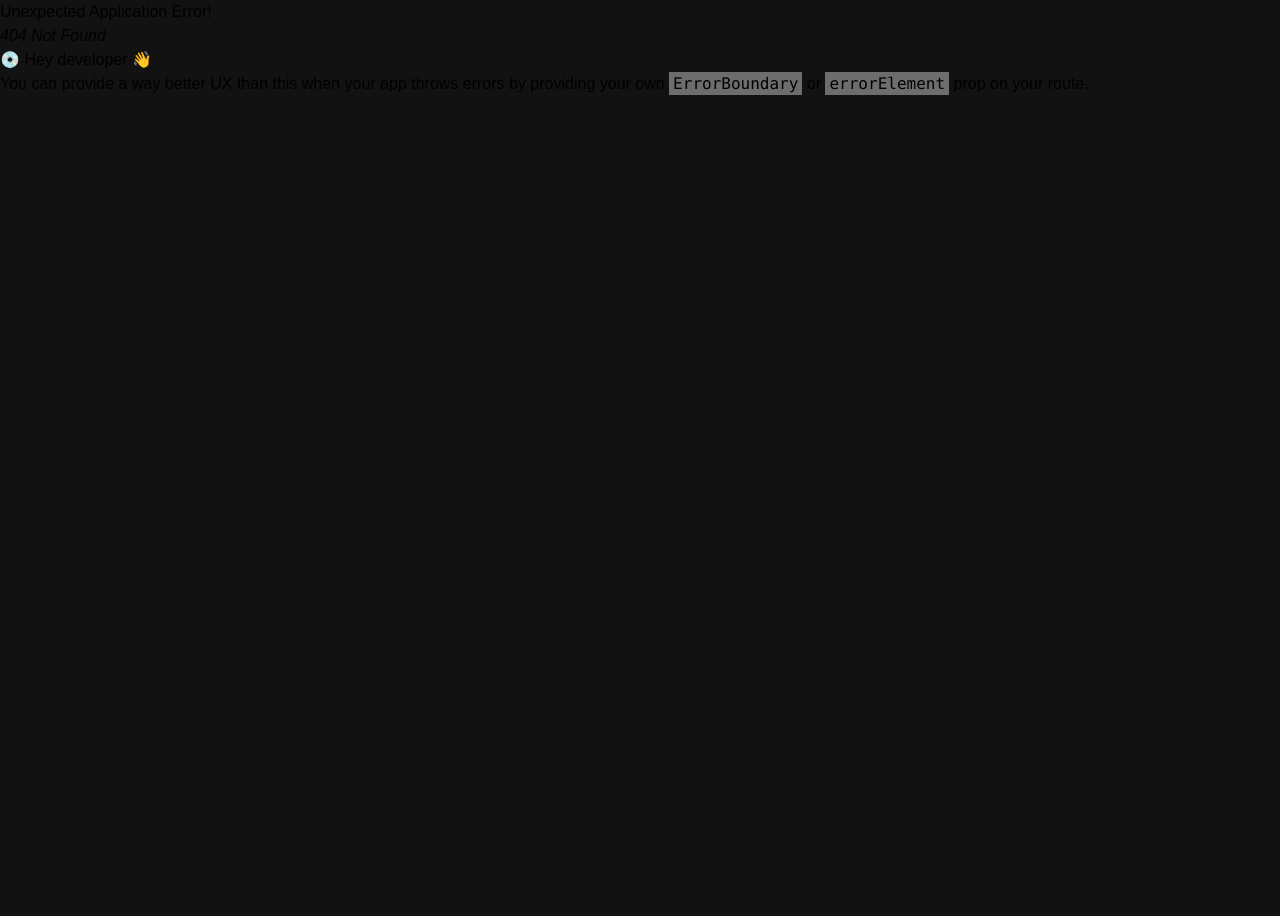
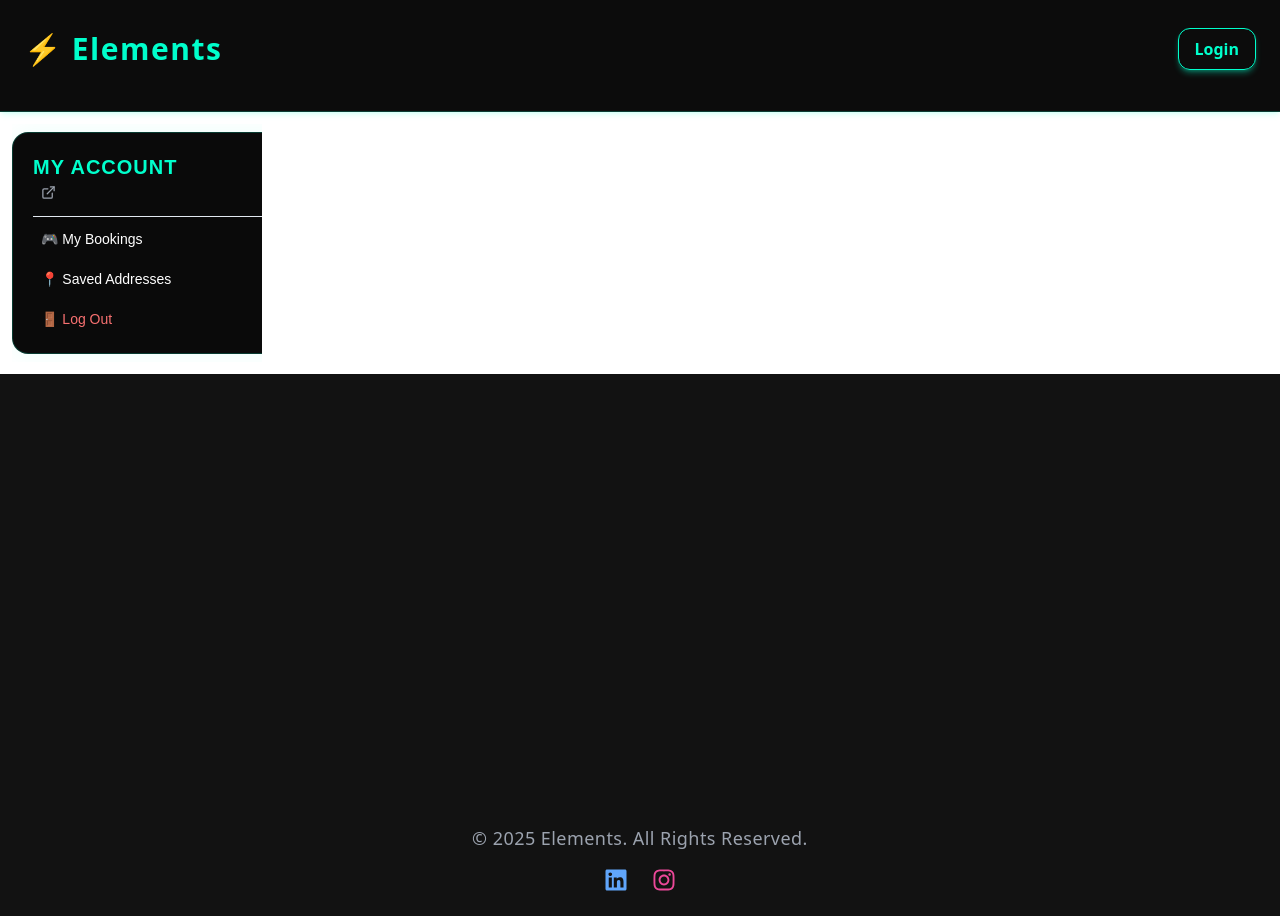
Before and after one commit to shubh14542/Elements, a React (Create React App) app in the folder Elements-UI/: page /dashboard in a window 1280 px wide. Before the commit this address had no page. Before the commit the page ends 800 px from the top, so only its background shows below. Built offline with nearby package versions, Linux system fonts and the light colour scheme; no server answers.

Commit message:
Dashboard

```diff
--- a/Elements-UI/src/components/UserMenu.jsx
+++ b/Elements-UI/src/components/UserMenu.jsx
@@ -1,70 +1,80 @@
-import React from 'react'
-import { useSelector,useDispatch } from 'react-redux'
-import { Link, useNavigate} from 'react-router-dom'
-import Divider from './Divider'
-import Axios from '../utils/Axios';
-import SummaryApi from '../common/SummariApi'
-import { logout } from '../store/userSlice'
-import toast from 'react-hot-toast'
-import AxiosToastError from '../utils/AxiosToastError'
-const UserMenu = ({close}) => {
-  const user = useSelector((state) => state.user)
-  const dispatch  = useDispatch()
-  const navigate = useNavigate()
-  const handleLogout =  async () => {
-      try {
-        const response = await Axios ({
-          ...SummaryApi.logout
+import React from "react";
+import { useSelector, useDispatch } from "react-redux";
+import { Link, useNavigate } from "react-router-dom";
+import Divider from "./Divider";
+import Axios from "../utils/Axios";
+import SummaryApi from "../common/SummariApi";
+import { logout } from "../store/userSlice";
+import toast from "react-hot-toast";
+import AxiosToastError from "../utils/AxiosToastError";
+import { FiExternalLink } from "react-icons/fi";
 
-        })
-        console.log("logout",response)
-        if(response.data.success){
-          if(close){
-              close()
-          }
+const UserMenu = ({ close }) => {
+  const user = useSelector((state) => state.user);
+  const dispatch = useDispatch();
+  const navigate = useNavigate();
+  const handleLogout = async () => {
+    try {
+      const response = await Axios({
+        ...SummaryApi.logout,
+      });
+      console.log("logout", response);
+      if (response.data.success) {
+        if (close) {
+          close();
+        }
 
-            dispatch(logout())
-            localStorage.clear()
-            toast.success(response.data.message)
-            navigate("/")
-        }
-      } catch (error) {
-        AxiosToastError(error)
+        dispatch(logout());
+        localStorage.clear();
+        toast.success(response.data.message);
+        navigate("/");
       }
-  }
+    } catch (error) {
+      AxiosToastError(error);
+    }
+  };
 
   return (
     <div className="w-72 p-5 rounded-2xl bg-[#0a0a0a] backdrop-blur-lg border border-[#00ffcc]/20 shadow-[0_0_25px_rgba(0,255,204,0.08)] text-white">
       <div className="text-xl font-extrabold mb-1 text-[#00ffcc] tracking-wider uppercase">
         My Account
       </div>
-      <div className="text-sm text-gray-400 mb-4 tracking-wide">
-        {user?.name || user?.mobile }
+      <div className="text-sm text-gray-400 mb-4 tracking-wide flex items-center gap-2">
+        <span className="max-w-52 text-ellipsis line-clamp-1">
+          {" "}
+          {user?.name || user?.mobile}{" "}
+        </span>{" "}
+        <Link to={"/dashboard/profile"} className="hover:text-green-500">
+          <FiExternalLink size={15} />
+        </Link>
       </div>
 
       <Divider className="my-2 border-[#00ffcc]/20" />
 
       <div className="text-sm grid gap-3">
         <Link
-          to="/bookings"
+          to={"/dashboard/bookings"}
           className="px-2 py-1 rounded hover:bg-[#00ffcc]/10 hover:text-[#00ffcc] transition-all duration-200"
         >
           🎮&nbsp;My Bookings
         </Link>
+
         <Link
-          to="/address"
+          to={"/dashboard/addresses"}
           className="px-2 py-1 rounded hover:bg-[#00ffcc]/10 hover:text-[#00ffcc] transition-all duration-200"
         >
           📍&nbsp;Saved Addresses
         </Link>
+
         <button
-           onClick={handleLogout}  className="text-left text-red-400 hover:text-red-600 px-2 py-1 rounded transition duration-200"
+          onClick={handleLogout}
+          className="text-left text-red-400 hover:text-red-600 px-2 py-1 rounded transition duration-200"
         >
           🚪&nbsp;Log Out
         </button>
       </div>
     </div>
-  )
-}
+  );
+};
 
-export default UserMenu
+export default UserMenu;
--- /dev/null
+++ b/Elements-UI/src/layout/Dashboard.jsx
@@ -0,0 +1,24 @@
+import React from 'react'
+import UserMenu from '../components/UserMenu'
+import { Outlet } from 'react-router-dom'
+
+const Dashboard = () => {
+  return (
+        <section className='bg-white' >
+            <div className='container mx-auto p-3 grid lg:grid-cols-[250px,1fr]' >
+
+                 {/* left for menu */}
+                    <div className='py-2 sticky top-24 overflow-y-auto hidden lg:block ' >
+                        <UserMenu/>
+                    </div>
+                {/* right for content */}
+                    <div className='bg-white p-4' >
+                           <Outlet/>
+                    </div>
+
+            </div>
+        </section>
+    )
+}
+
+export default Dashboard
--- /dev/null
+++ b/Elements-UI/src/pages/Addresses.jsx
@@ -0,0 +1,9 @@
+import React from 'react'
+
+const Addresses = () => {
+  return (
+    <div>Addresses</div>
+  )
+}
+
+export default Addresses
--- /dev/null
+++ b/Elements-UI/src/pages/Bookings.jsx
@@ -0,0 +1,9 @@
+import React from 'react'
+
+const Bookings = () => {
+  return (
+    <div>Bookings</div>
+  )
+}
+
+export default Bookings
--- /dev/null
+++ b/Elements-UI/src/pages/Profile.jsx
@@ -0,0 +1,9 @@
+import React from 'react'
+
+const Profile = () => {
+  return (
+    <div>Profile</div>
+  )
+}
+
+export default Profile
--- a/Elements-UI/src/pages/UserMenuPage.jsx
+++ b/Elements-UI/src/pages/UserMenuPage.jsx
@@ -1,10 +1,13 @@
 import React from 'react'
 import UserMenu from '../components/UserMenu'
-
+import { IoCloseSharp } from "react-icons/io5";
 const UserMenuPage = () => {
   return (
-    <section className='bg-white h-full w-full py-4' >
-       <div className='container mx-auto p-3' >
+    <section className='bg-white h-full w-full py-2' >
+      <button onClick={()=>window.history.back()} className='text-neutral-800 block w-fit ml-auto' >
+            <IoCloseSharp size={25} />
+      </button>
+       <div className='container mx-auto px-3 pb-8' >
          <UserMenu/>
        </div>
     </section>
```
Also changed, not shown: Elements-UI/src/routes/index.jsx (+22 -0 lines).
